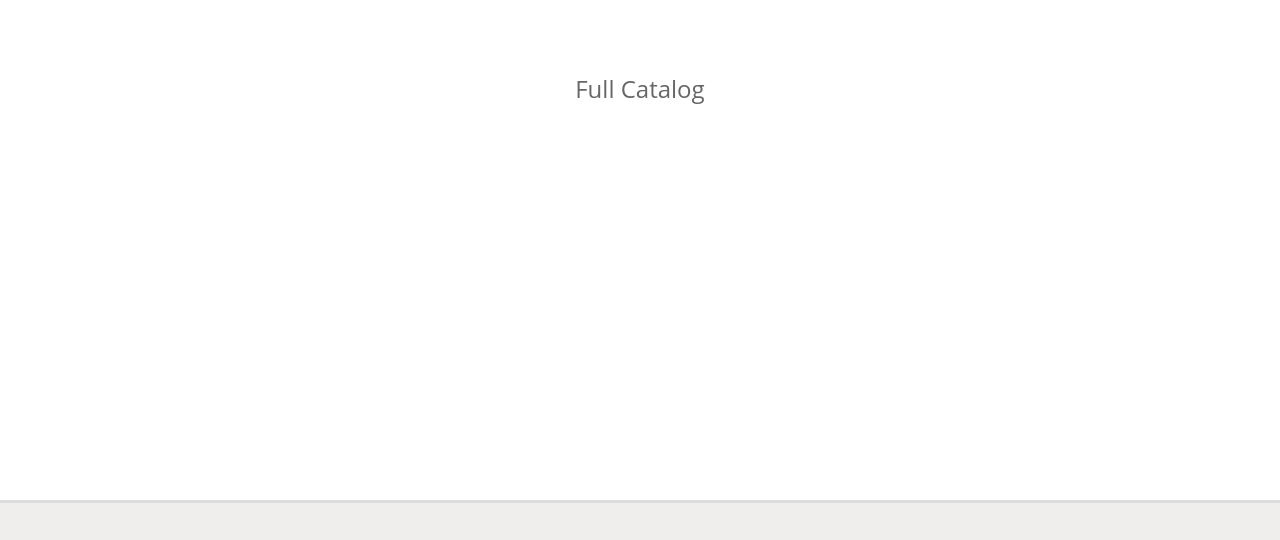
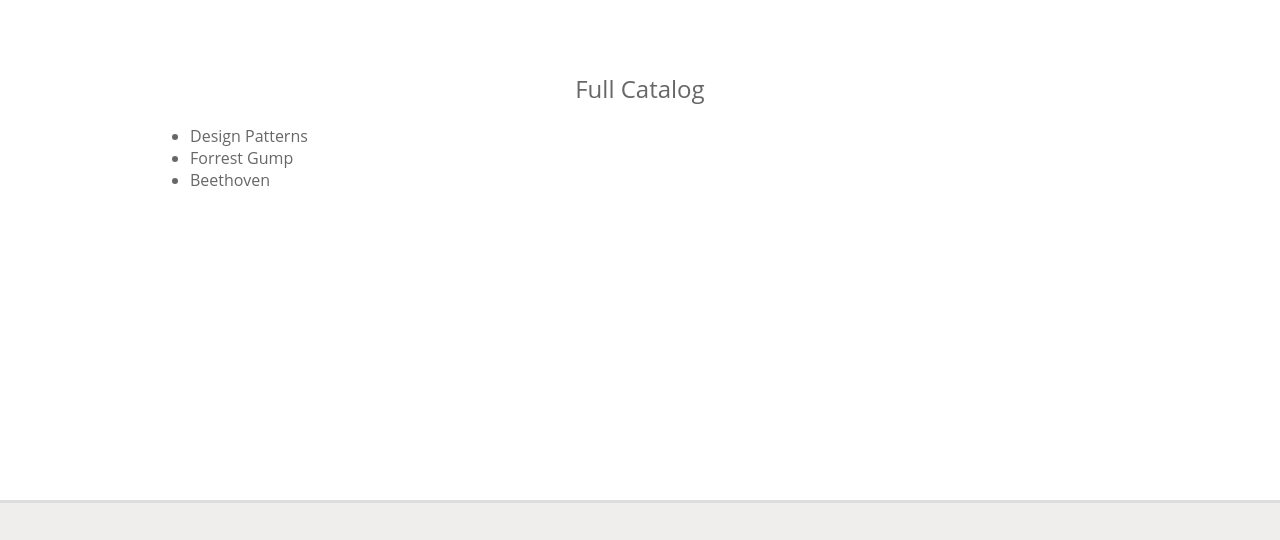
Before and after one commit to sagecodes/php-media-library, a PHP site: page /catalog.php in a window 1280 px wide. Shown: the part 140-680 px from the top of the page. Run offline with PHP 8.4, Linux system fonts and the light colour scheme.

Commit message:
Feat: Create array with items and display item in a Ulist using foreach loop

```diff
--- a/catalog.php
+++ b/catalog.php
@@ -1,4 +1,9 @@
 <?php
+$catalog = array("Design Patterns",
+                 "Forrest Gump",
+                 "Beethoven"
+                );
+
 $pageTitle = "Full Catalog";
 $section = null;
 
@@ -18,8 +23,19 @@ if (isset($_GET["cat"])) {
 
 include("inc/header.php"); ?>
 
-<div class="section page">
-    <h1><?php echo $pageTitle; ?></h1>
+<div class="section catalog page">
+    <div class="wrapper">
+        <h1><?php echo $pageTitle; ?></h1>
+
+        <ul>
+            <?php foreach($catalog as $item) {
+                 echo "<li>" . $item . "</li>";
+            }
+            ?>
+
+        </ul>
+
+    </div>
 </div>
 
 <?php include("inc/footer.php"); ?>
```
